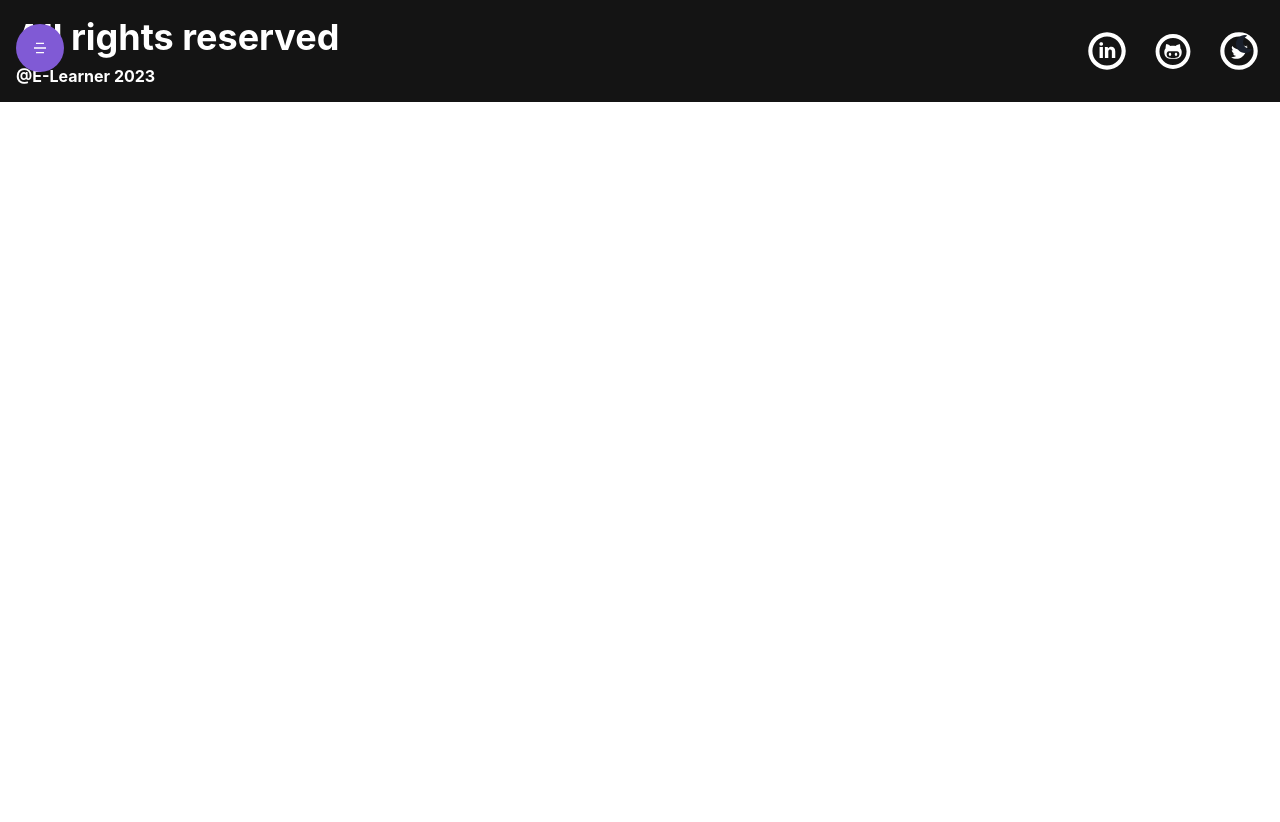
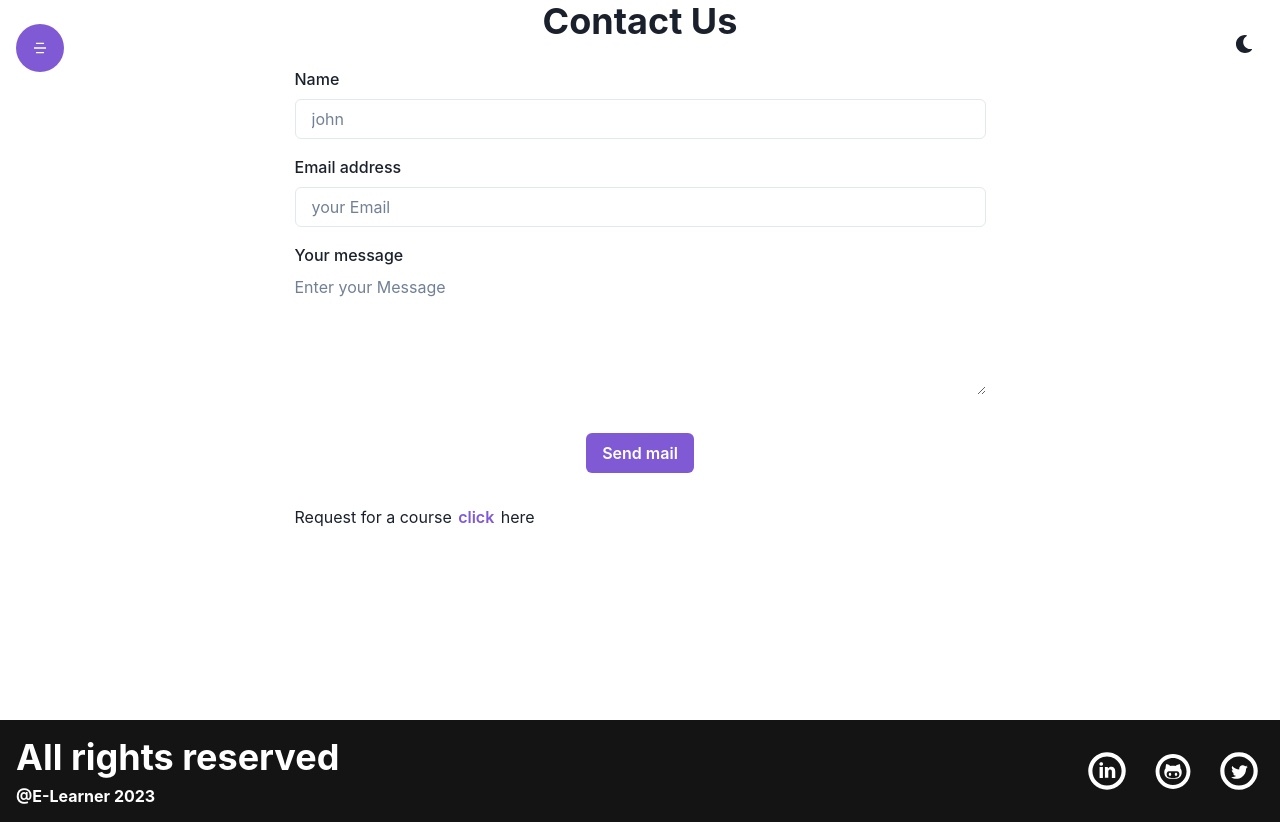
Before and after one commit to sachinkumar5035/elearner, a React (Create React App) app in the folder elearner/: page /contact in a window 1280 px wide. Before the commit the page ends 800 px from the top, so only its background shows below. Built offline with nearby package versions, Linux system fonts and the light colour scheme.

Commit message:
contact us page completed

```diff
--- a/elearner/src/App.js
+++ b/elearner/src/App.js
@@ -8,6 +8,7 @@ import Login from './component/Auth/Login.jsx';
 import Register from './component/Auth/Register.jsx';
 import ForgetPassword from './component/Auth/ForgetPassword.jsx';
 import ResetPassword from './component/Auth/ResetPassword.jsx';
+import Contact from './component/Contact/Contact.jsx';
 
 function App() {
   return (
@@ -20,6 +21,7 @@ function App() {
         <Route path='/register' element={<Register/>}/>
         <Route path='/forgetpassword' element={<ForgetPassword/>}/>
         <Route path='/password/reset/:token' element={<ResetPassword/>}/>
+        <Route path='/contact' element={<Contact/>}/>
       </Routes>
       <Footer/>
     </Router>
--- /dev/null
+++ b/elearner/src/component/Contact/Contact.jsx
@@ -0,0 +1,74 @@
+import { Box, Button, Container, FormLabel, Heading, Input, VStack } from '@chakra-ui/react'
+import React, { useState } from 'react'
+import { Link } from 'react-router-dom'
+
+
+
+
+const Contact = () => {
+
+    const [email, setEmail] = useState("");
+    const [name, setName] = useState("");
+    const [message, setMessage] = useState("");
+
+    return (
+        <Container height={'90vh'}>
+            <VStack>
+                <Heading children="Contact Us" />
+                <form >
+                    <Box my={'4'}>
+                        <FormLabel htmlFor='name' children="Name" />
+                        <Input
+                            required
+                            id='name'
+                            value={name}
+                            onChange={(e) => setName(e.target.value)}
+                            placeholder='john'
+                            type='text'
+                            focusBorderColor='purple.400'
+                        >
+                        </Input>
+                    </Box>
+                    <Box my={'4'}>
+                        <FormLabel htmlFor='email' children="Email address" />
+                        <Input
+                            required
+                            id='email'
+                            value={email}
+                            onChange={(e) => setEmail(e.target.value)}
+                            placeholder='your Email'
+                            type='email'
+                            focusBorderColor='purple.400'
+                        >
+                        </Input>
+                    </Box>
+
+                    <Box my={'4'}>
+                        <FormLabel htmlFor='message' children="Your message" />
+                        <textarea
+                            cols={'66'}
+                            rows={'5'}
+                            required
+                            id='message'
+                            value={message}
+                            onChange={(e) => setMessage(e.target.value)}
+                            placeholder='Enter your Message'
+                            focusBorderColor='purple.400'
+
+                        >
+                        </textarea>
+                    </Box>
+                    <Box alignItems={'center'} justifyContent={'center'} display={'flex'}>
+                        <Button my={'4'} type='submit' colorScheme={'purple'} >Send mail</Button>
+                    </Box>
+                    <Box my={'4'}>
+                        Request for a course <Link to={'/request'}><Button colorScheme='purple' variant={'link'}>click</Button>{" "}here</Link>
+                    </Box>
+                </form>
+
+            </VStack>
+        </Container>
+    )
+}
+
+export default Contact
```
